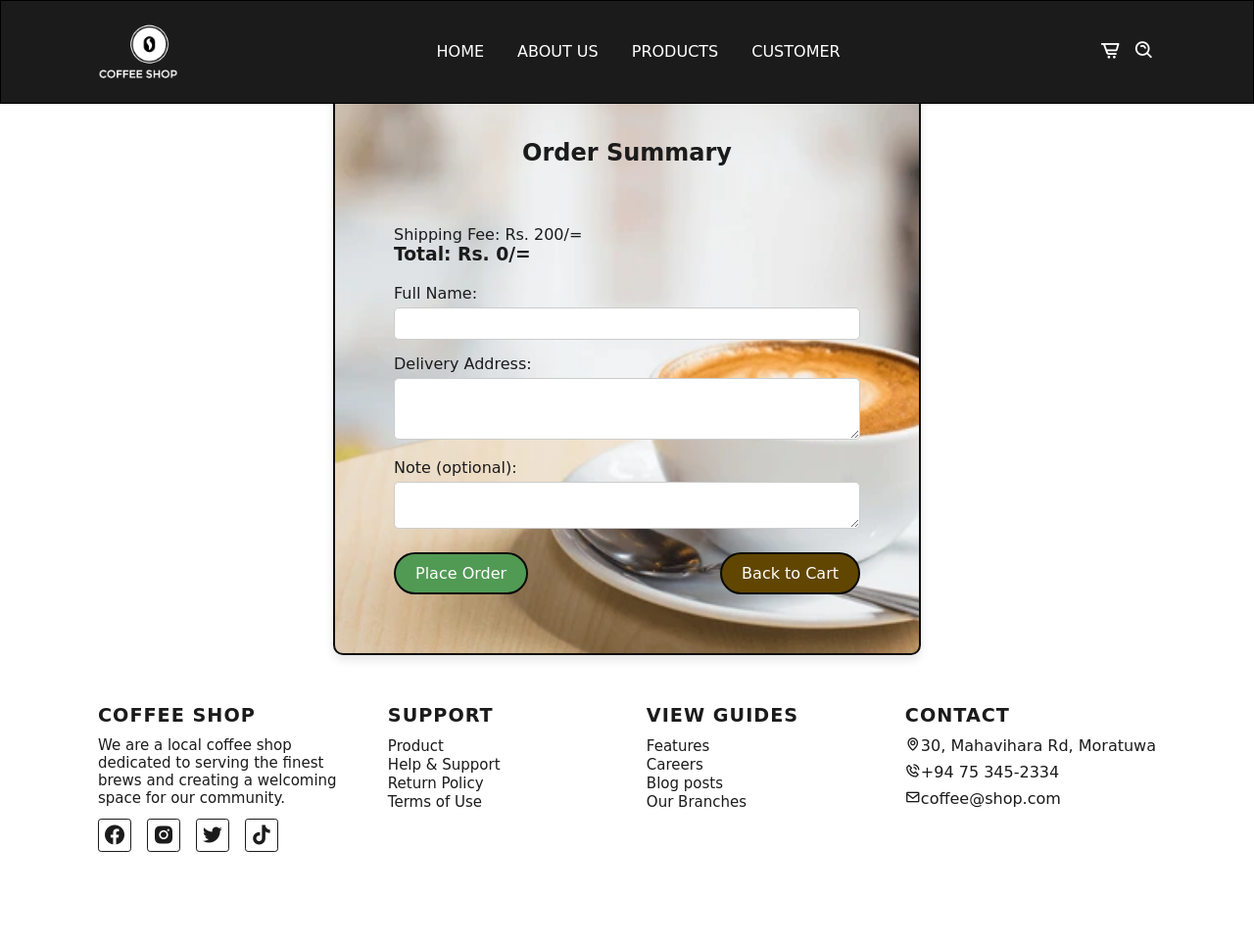
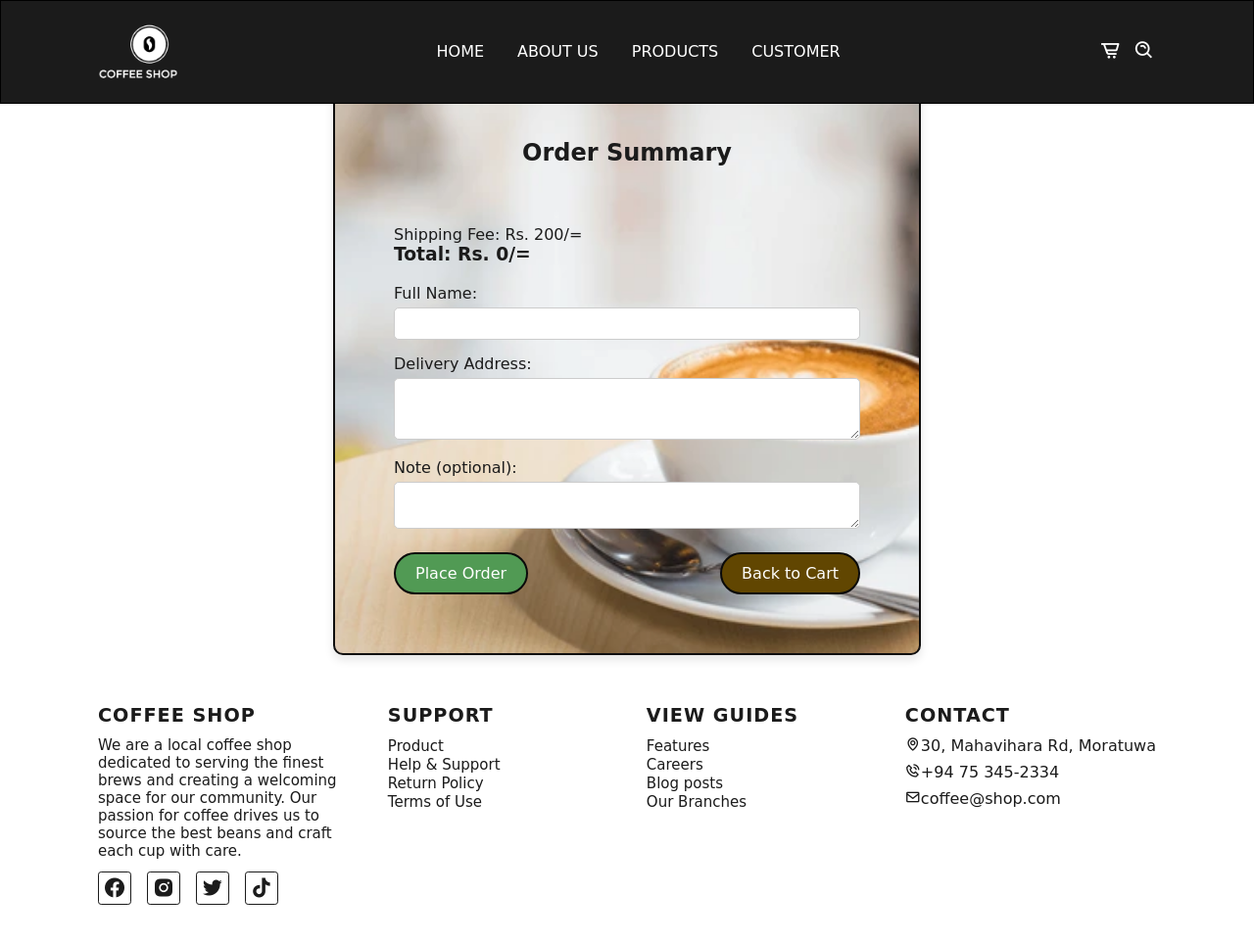
Before and after one commit to Devmini26/Coffeeshop-project, a plain HTML site: page frontend/Checkout.html in a window 1280 px wide. Shown: the whole page at 98% size. Before the commit the page ends 920 px from the top, so only its background shows below. Drawn offline with nearby package versions, Linux system fonts and the light colour scheme.

Commit message:
feat: enhance footer description to highlight coffee sourcing and craftsmanship

```diff
--- a/frontend/Checkout.html
+++ b/frontend/Checkout.html
@@ -62,7 +62,9 @@
   <section class="footer">
     <div class="footer-box">
       <h3>Coffee Shop</h3>
-      <p>We are a local coffee shop dedicated to serving the finest brews and creating a welcoming space for our community.</p>
+      <p>We are a local coffee shop dedicated to serving the finest brews and creating a welcoming space for our community.
+        Our passion for coffee drives us to source the best beans and craft each cup with care.
+      </p>
       <div class="social">
         <a href="#"><i class='bx bxl-facebook-circle'></i></a>
         <a href="#"><i class='bx bxl-instagram-alt'></i></a>
```
Also changed, not shown: frontend/cart.html (+3 -1 lines).
